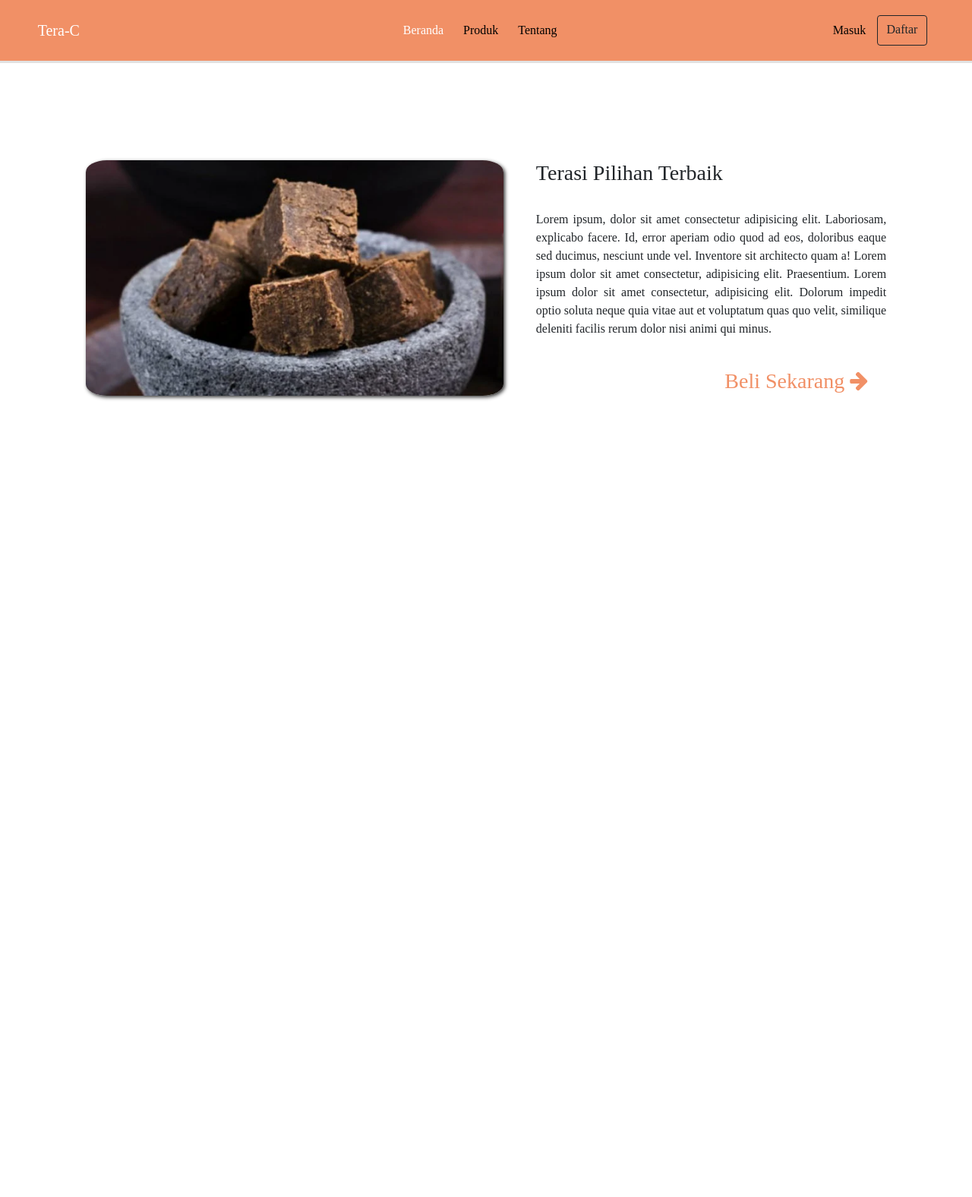
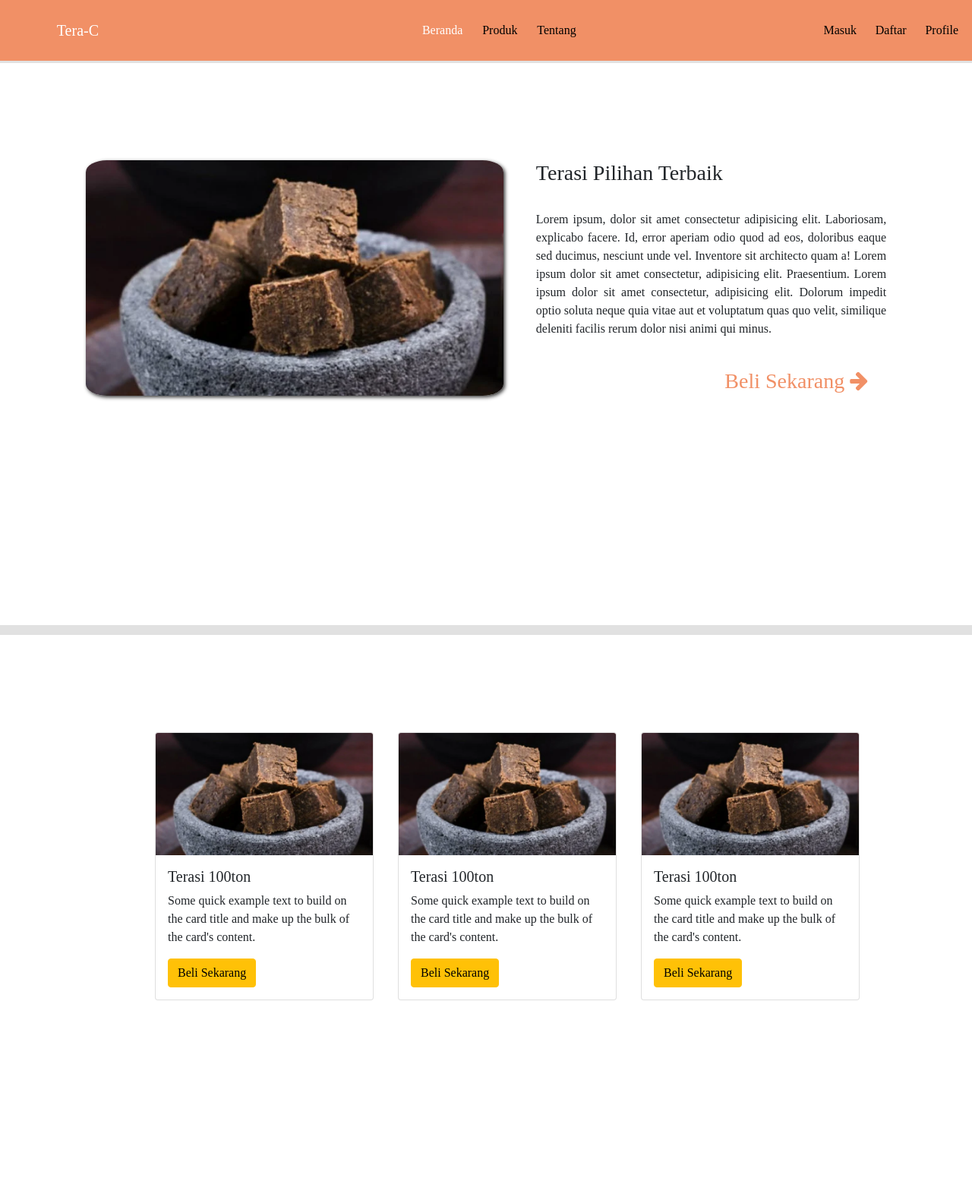
Before and after one commit to armanmaulana123/Tera-C, a CodeIgniter app: page /Tera-C/ in a window 1280 px wide. Shown: the whole page at 76% size. Before the commit the page ends 527 px from the top, so only its background shows below. Run offline with CodeIgniter, Linux system fonts and the light colour scheme; data comes from the database, SQL or seed files in the repository; some libraries are stand-ins or nearby versions.

Commit message:
profil, edit profil, produk

```diff
--- a/application/controllers/Landing.php
+++ b/application/controllers/Landing.php
@@ -18,6 +18,18 @@ class Landing extends CI_Controller
 
         $this->load->view('templates/landing/header.php', $data);
         $this->load->view('v_home.php');
+    }
+
+    public function profile()
+    {
+        // $this->load->view('templates/landing/header.php', $data);
+        $this->load->view('v_profile.php');
+    }
+
+    public function editProfile()
+    {
+        // $this->load->view('templates/landing/header.php', $data);
+        $this->load->view('v_editProfile.php');
     }
 
     public function login()
--- a/application/views/v_home.php
+++ b/application/views/v_home.php
@@ -27,7 +27,7 @@
     ?>
     <nav class="navbar navbar-expand-lg navbar-light fixed-top" id="navigasi" style="background-color: #F19066; height: 80px;">
         <div class="container-fluid">
-            <a class="navbar-brand" href="#" style="color:white; padding-left: 3%;">
+            <a class="navbar-brand" href="#" style="color:white; padding-left: 5%;">
                 Tera-C</a>
             <button class="navbar-toggler" type="button" data-bs-toggle="collapse" data-bs-target="#navbarNavAltMarkup" aria-controls="navbarNavAltMarkup" aria-expanded="false" aria-label="Toggle navigation">
                 <span class="navbar-toggler-icon"></span>
@@ -43,7 +43,10 @@
                 <div class="navbar-nav">
                     <?php if ($data_user == null) { ?>
                         <a class="nav-link" href="<?= base_url("landing/login") ?>" style="color:black">Masuk</a>
-                        <a href="<?= base_url('landing/register') ?>" class="btn btn-outline-dark" style="margin-left: 5%;">Daftar</a>
+                        <a class="nav-link" href="<?= base_url('landing/register') ?>"style="margin-left: 5%; color:black">Daftar</a>
+
+                        <a class="nav-link" href="<?= base_url('landing/profile') ?>"style="margin-left: 5%; color:black">Profile</a> <!-- Ini sementara yaa mann -->
+
                     <?php } else { ?>
                         <a href="#"><img src="<?= base_url('assets/images/img_profil/') . $data_user['foto_profil'] ?>" style="max-width: 30%;"></a>
                         <a href="<?= base_url('landing/logout') ?>" class="btn btn-outline-dark">Logout</a>
@@ -53,7 +56,7 @@
         </div>
     </nav>
 
-    <div class="container " id="beranda" style="background-color: white; margin-top: 6.5%; max-width: 100%; height: 740px; max-height: 1080px;">
+    <div class="container" id="beranda" style="background-color: white; margin-top: 6.5%; max-width: 100%; height: 740px; max-height: 1080px;">
         <div class="row">
             <div class="col-md-4" style="margin-top: 10%; margin-left: 6%;">
                 <div class="container">
@@ -73,6 +76,44 @@
                 </div>
             </div>
         </div>
+    </div>
+
+    <div class="container " id="produk" style="background-color: white; margin-top: 1%; max-width: 100%; height: 740px; max-height: 1080px;">
+        <div class="row">
+            <div class="col-md-3 justify-content-center" style="margin-top: 10%; margin-left: 15%">
+                <div class="card" style="width: 18rem;">
+                    <img src="assets/images/terasi.png" class="card-img-top" alt="...">
+                    <div class="card-body">
+                        <h5 class="card-title">Terasi 100ton</h5>
+                        <p class="card-text">Some quick example text to build on the card title and make up the bulk of the card's content.</p>
+                        <a href="#" class="btn btn-warning">Beli Sekarang</a>
+                    </div>
+                </div>
+            </div>
+
+            <div class="col-md-3 justify-content-center" style="margin-top: 10%;">
+                <div class="card" style="width: 18rem;">
+                    <img src="assets/images/terasi.png" class="card-img-top" alt="...">
+                    <div class="card-body">
+                        <h5 class="card-title">Terasi 100ton</h5>
+                        <p class="card-text">Some quick example text to build on the card title and make up the bulk of the card's content.</p>
+                        <a href="#" class="btn btn-warning">Beli Sekarang</a>
+                    </div>
+                </div>
+            </div>
+
+            <div class="col-md-3 justify-content-center" style="margin-top: 10%;">
+                <div class="card" style="width: 18rem;">
+                    <img src="assets/images/terasi.png" class="card-img-top" alt="...">
+                    <div class="card-body">
+                        <h5 class="card-title">Terasi 100ton</h5>
+                        <p class="card-text">Some quick example text to build on the card title and make up the bulk of the card's content.</p>
+                        <a href="#" class="btn btn-warning">Beli Sekarang</a>
+                    </div>
+                </div>
+            </div>
+        </div>
+    </div>
 
         <script src="https://cdn.jsdelivr.net/npm/bootstrap@5.1.3/dist/js/bootstrap.bundle.min.js" integrity="sha384-ka7Sk0Gln4gmtz2MlQnikT1wXgYsOg+OMhuP+IlRH9sENBO0LRn5q+8nbTov4+1p" crossorigin="anonymous"></script>
 
--- a/application/views/v_login.php
+++ b/application/views/v_login.php
@@ -41,7 +41,9 @@
                 <h3 style="color:#F19066;">Tera-C</h3>
             </div>
             <div class="col-md-1" style="margin-left: 10%;">
-                <a href="<?= base_url('landing') ?>" style="text-decoration: none; font-size:xx-large; color:#F19066;">x</a>
+                <h5>
+                    <a href="<?= base_url('landing') ?>" style="text-decoration: none; font-size:xx-large; color:#F19066;">X</a>
+                </h5>
             </div>
         </div>
         <div class="row justify-content-center" style="margin-top: 3%;">
--- a/application/views/v_register.php
+++ b/application/views/v_register.php
@@ -64,7 +64,9 @@
                             <h3 style="color: #F19066;">Tera-C</h3>
                         </div>
                         <div class="col-md-2">
-                            <a href="<?= base_url('Landing') ?>" style="font-size: xx-large; text-decoration:none; color:#F19066">x</a>
+                            <h5>
+                                <a href="<?= base_url('Landing') ?>" style="font-size: xx-large; text-decoration:none; color:#F19066">X</a>
+                            </h5>
                         </div>
                     </div>
                     <h3 style="margin-top: 18%;">Daftar Sekarang</h3>
```
Also changed, not shown: application/views/v_editProfile.php (added, +50 -0 lines), application/views/v_profile.php (added, +63 -0 lines), assets/images/lulu.png (added).
